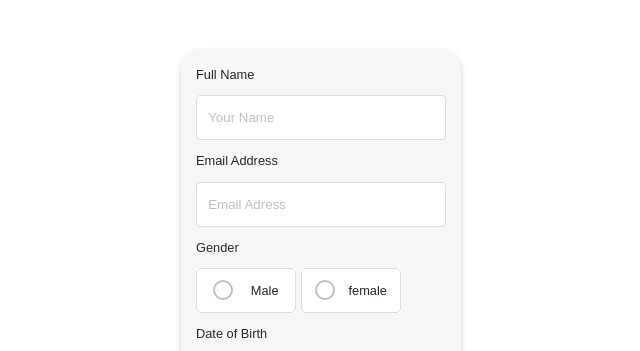
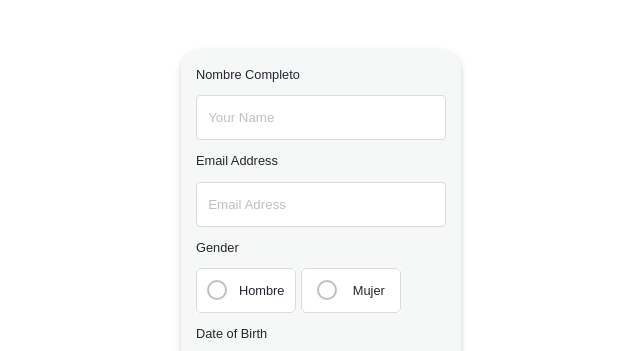
Before and after one commit to OmarDiegoOblitas/FormularioBasico, a plain HTML site: page index.html in a window 1280 px wide. Shown: the part 111-462 px from the top of the page, 319-959 px from the left. Drawn offline with Linux system fonts and the light colour scheme.

Commit message:
comienzo de proyexto

```diff
--- a/index.html
+++ b/index.html
@@ -10,7 +10,7 @@
 <body>
     <div class="container">
         <div class="inputs">
-            <label>Full Name</label>
+            <label> Nombre Completo</label>
             <input type="text" placeholder="Your Name" class="input-field"/>
             <label>Email Address</label>
             <input type="email" placeholder="Email Adress" class="input-field"/>
@@ -20,11 +20,11 @@
         <input type="radio" name="gender" value="male">
         <span class="mark"></span>
         <span class="btn-border"></span>
-    Male</label>
+    Hombre</label>
     <label>
         <input type="radio" name="gender" value="female">
         <span class="mark"></span>
-        <span class="btn-border"></span> female </label>
+        <span class="btn-border"></span> Mujer </label>
             </div>
             <label>Date of Birth</label>
             <input type="number" placeholder="DD/MM/YYYY" class="input-field"/>
```
